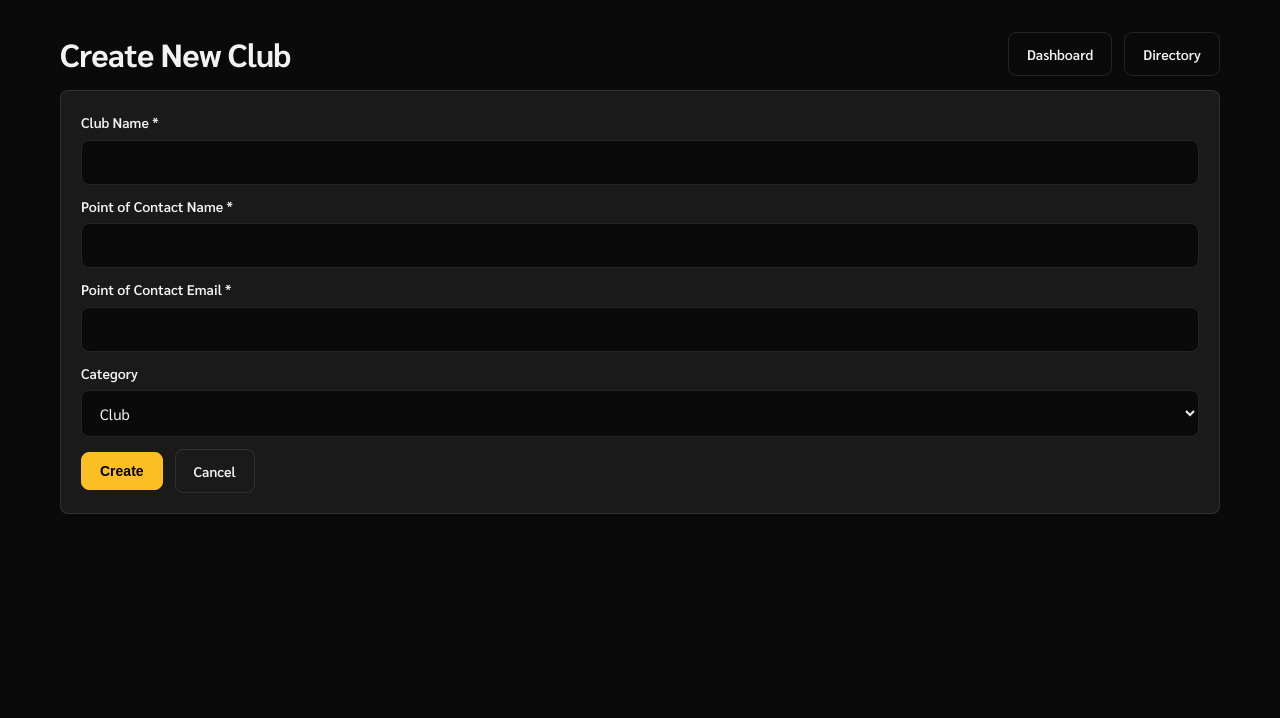
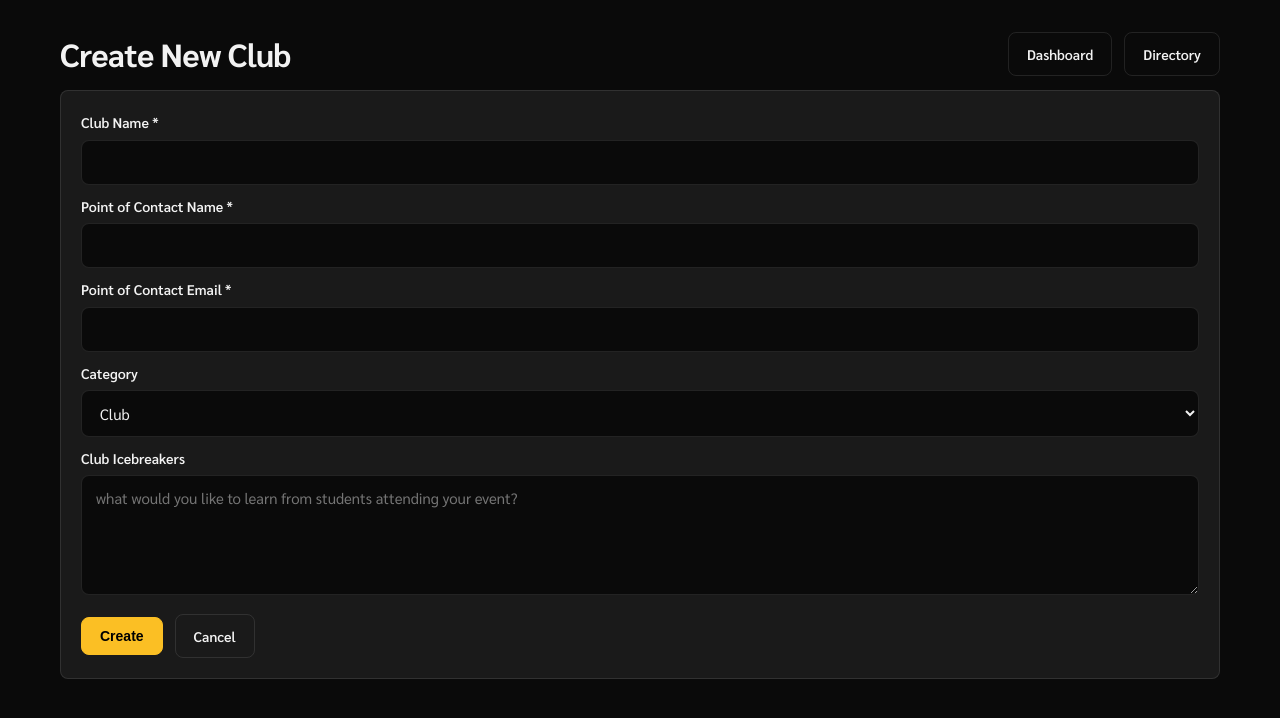
Before and after one commit to tech4good-lab/slughub-portal, a Next.js app: page /leader/clubs/new in a window 1280 px wide. Shown: the top 718 px of the page. Built offline with nearby package versions, Linux system fonts and the light colour scheme; no server answers.

Commit message:
added icebreaker field

```diff
--- a/app/api/access-requests/route.ts
+++ b/app/api/access-requests/route.ts
@@ -151,7 +151,7 @@ export async function POST(req: Request) {
     console.warn("Failed to invalidate access requests cache", e);
   }
 
-  // Notify fixed recipients by email (development/production configured)
+  // Notify recipients by email
   try {
     const recipients = ["communityrag-group@ucsc.edu"];
     console.log(`access-requests: notify recipients=${recipients}`);
--- a/app/api/leader/clubs/[clubId]/route.ts
+++ b/app/api/leader/clubs/[clubId]/route.ts
@@ -69,6 +69,7 @@ export async function POST(
   const payload: any = {
     name: String(body.name ?? "").trim(),
     description: String(body.description ?? "").trim(),
+    clubIcebreakers: String(body.clubIcebreakers ?? "").trim(),
     contactName: String(body.contactName ?? "").trim(),
     contactEmail: String(body.contactEmail ?? "").trim(),
     category: String(body.category ?? "").trim(),
@@ -108,6 +109,7 @@ export async function POST(
     if (msg.includes("Unknown field") || msg.includes("Unknown field name")) {
       const fallback = { ...payload };
       delete (fallback as any).category;
+      delete (fallback as any).clubIcebreakers;
       updated = await base(CLUBS_TABLE).update([{ id: clubRec.id, fields: fallback }]);
     } else {
       throw err;
--- a/app/api/leader/clubs/route.ts
+++ b/app/api/leader/clubs/route.ts
@@ -58,6 +58,7 @@ export async function POST(req: Request) {
       clubId,
       name: String(body.name ?? "").trim(),
       description: String(body.description ?? "").trim(),
+    clubIcebreakers: String(body.clubIcebreakers ?? "").trim(),
       // Use Airtable field name 'category' (lowercase) as created in your table.
       category: String(body.category ?? "").trim(),
       contactName: String(body.contactName ?? "").trim(),
@@ -88,6 +89,7 @@ export async function POST(req: Request) {
         // Retry without the category field in case the Airtable table doesn't have that column yet.
         const fallback = { ...payload };
         delete (fallback as any).category;
+        delete (fallback as any).clubIcebreakers;
         created = await base(CLUBS_TABLE).create([{ fields: fallback }]);
       } else {
         throw err;
--- a/app/leader/clubs/new/page.tsx
+++ b/app/leader/clubs/new/page.tsx
@@ -9,6 +9,7 @@ export default function NewClubPage() {
   const [contactName, setContactName] = useState("");
   const [contactEmail, setContactEmail] = useState("");
   const [category, setCategory] = useState("Club");
+  const [clubIcebreakers, setClubIcebreakers] = useState("");
   const [saving, setSaving] = useState(false);
   const [err, setErr] = useState<string | null>(null);
 
@@ -36,7 +37,7 @@ export default function NewClubPage() {
     const res = await fetch("/api/leader/clubs", {
       method: "POST",
       headers: { "Content-Type": "application/json" },
-      body: JSON.stringify({ name, contactName, contactEmail, category }),
+      body: JSON.stringify({ name, contactName, contactEmail, category, clubIcebreakers }),
     });
 
     const data = await res.json().catch(() => ({}));
@@ -91,6 +92,17 @@ export default function NewClubPage() {
           <option>Unofficial</option>
         </select>
 
+        <div style={{ height: 10 }} />
+
+        <label className="label">Club Icebreakers</label>
+        <textarea
+          className="input"
+          value={clubIcebreakers}
+          onChange={(e) => setClubIcebreakers(e.target.value)}
+          placeholder={"what would you like to learn from students attending your event?"}
+          style={{ minHeight: 120 }}
+        />
+
         {err && <p className="small" style={{ marginTop: 10 }}>{err}</p>}
 
         <div className="row" style={{ marginTop: 12 }}>
```
Also changed, not shown: app/leader/clubs/[clubId]/edit/page.tsx (+14 -0 lines).
